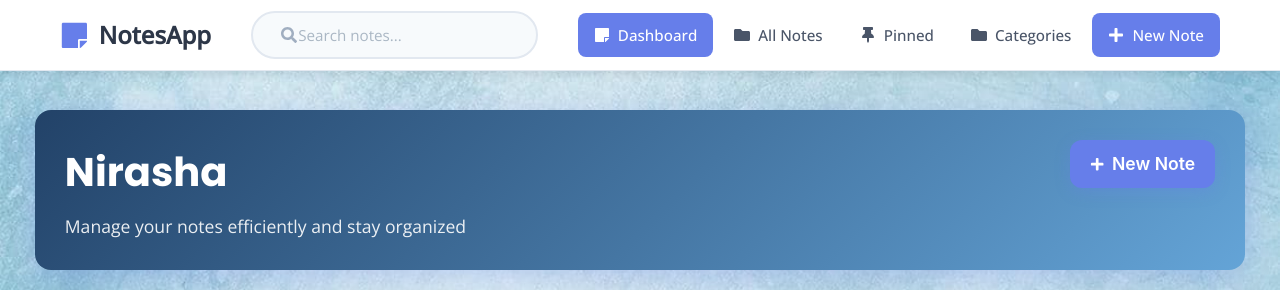
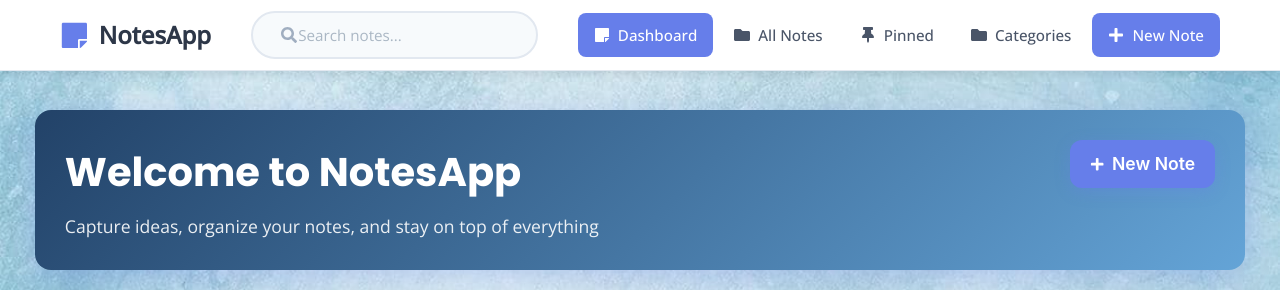
Before and after one commit to NIRASHA3/Cloudnotes, a React (Vite) app in the folder frontend/: page /dashboard in a window 1280 px wide. Shown: the top 290 px of the page. Built offline with nearby package versions, Linux system fonts and the light colour scheme; no server answers; the HTML template or start-up script is replaced by a standard one.

Commit message:
Improve dashboard welcome greeting

```diff
--- a/frontend/src/pages/Dashboard.jsx
+++ b/frontend/src/pages/Dashboard.jsx
@@ -79,8 +79,8 @@ const Dashboard = () => {
       {/* Welcome Header */}
       <div className="dashboard-header">
         <div className="welcome-section">
-          <h1>Nirasha</h1>
-          <p>Manage your notes efficiently and stay organized</p>
+          <h1>Welcome to NotesApp</h1>
+          <p>Capture ideas, organize your notes, and stay on top of everything</p>
           {isStorageCritical && (
             <div className="storage-alert critical">
               <FaExclamationTriangle />
```
